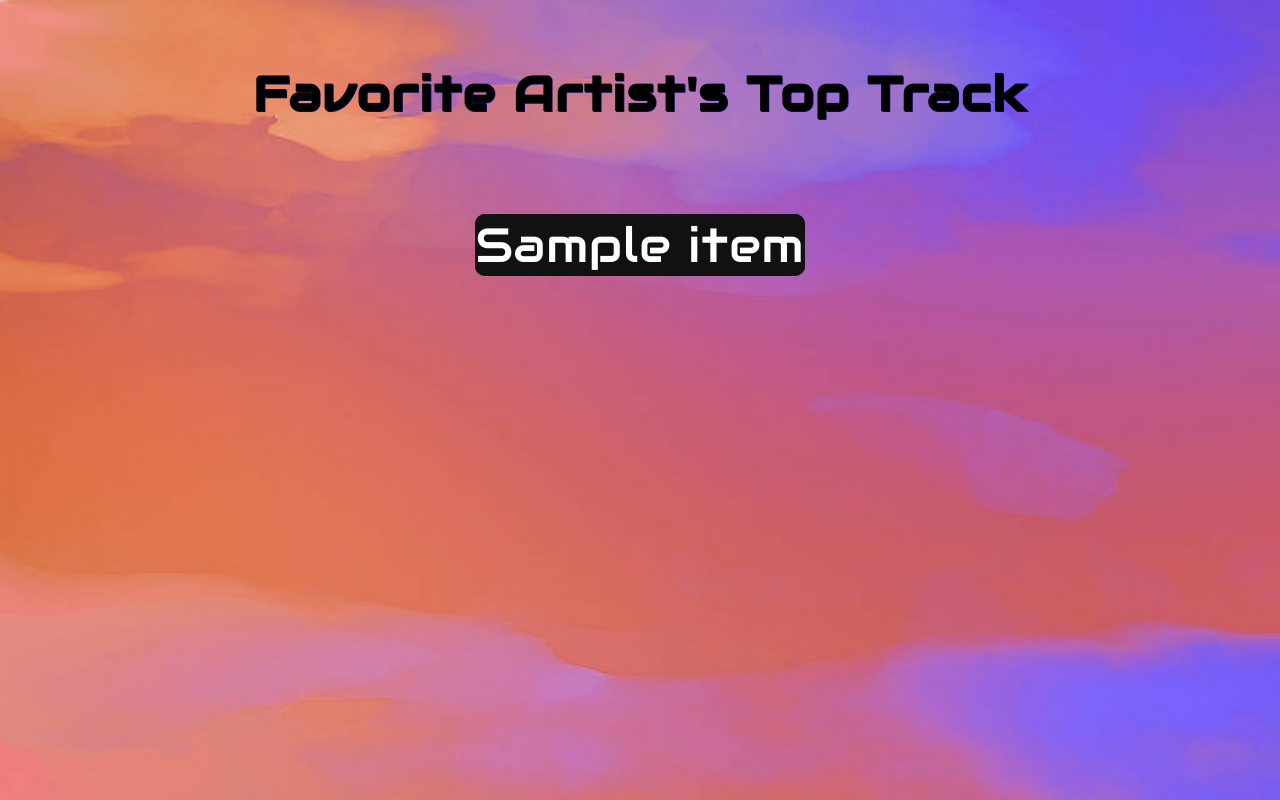
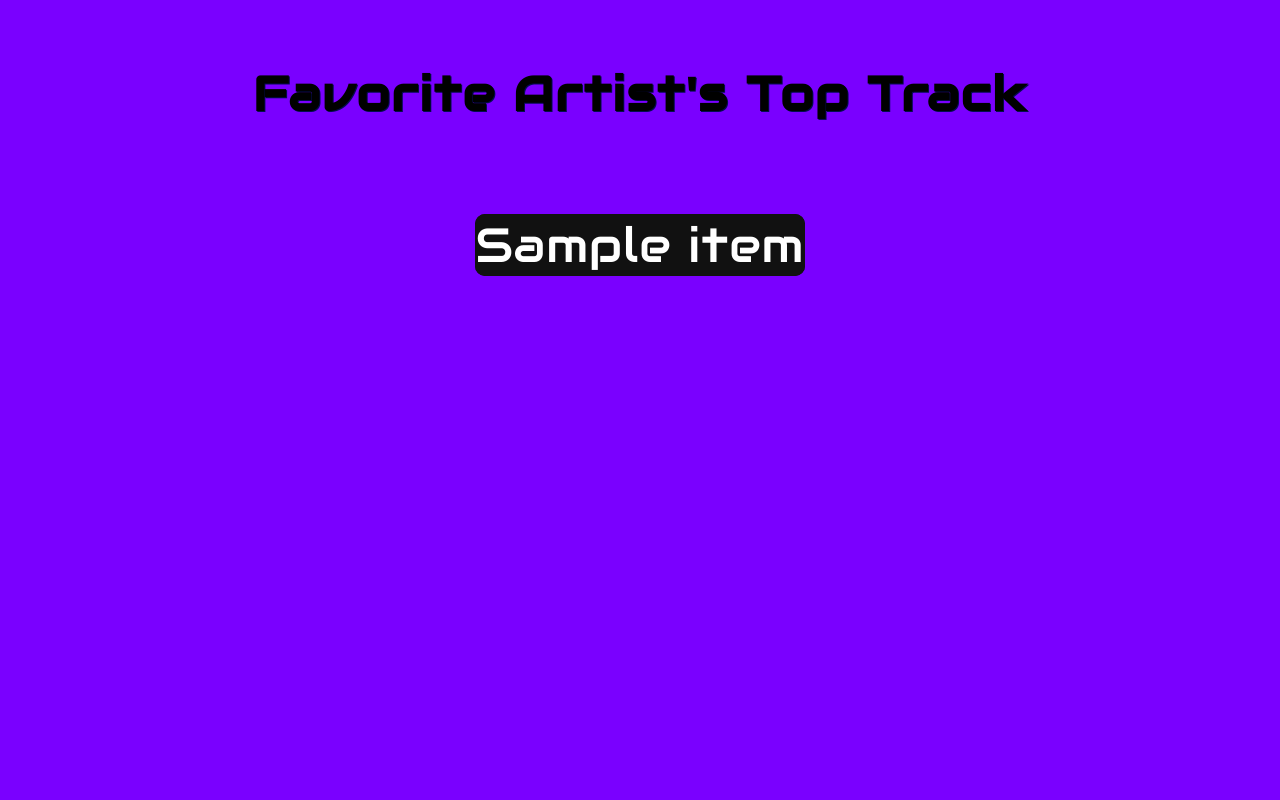
Before and after one commit to csc4350-f21/FaveMusic, a Flask app: page / in a window 1280 px wide. Run offline with Flask 2, Linux system fonts and the light colour scheme; grey boxes marked "Sample" are stand-in pictures; a database or web service that is not in the repository returns one stand-in record (values such as "Sample title"); data that the repository does not hold is empty.

Commit message:
create milestone 2 branch

```diff
--- a/main.py
+++ b/main.py
@@ -35,7 +35,7 @@ def main():
                             lyrics_url=lyrics_url)
 
 app.run(
-    host='0.0.0.0',
-    port=int(os.getenv("PORT",8080)),
+    # host='0.0.0.0',
+    # port=int(os.getenv("PORT",8080)),
     debug=True
 )
--- a/static/style.css
+++ b/static/style.css
@@ -1,10 +1,11 @@
 @import url(https://fonts.googleapis.com/css?family=Audiowide&effect=fire);
 body {
     font-family: "Audiowide", sans-serif;
-    background-image:url('bg2.jpg');
+
     background-repeat: no-repeat;
     background-size: 100% 100%;
     text-align: center;
+    background-color: #7a00ff;
 }
 
 h1 {
```
